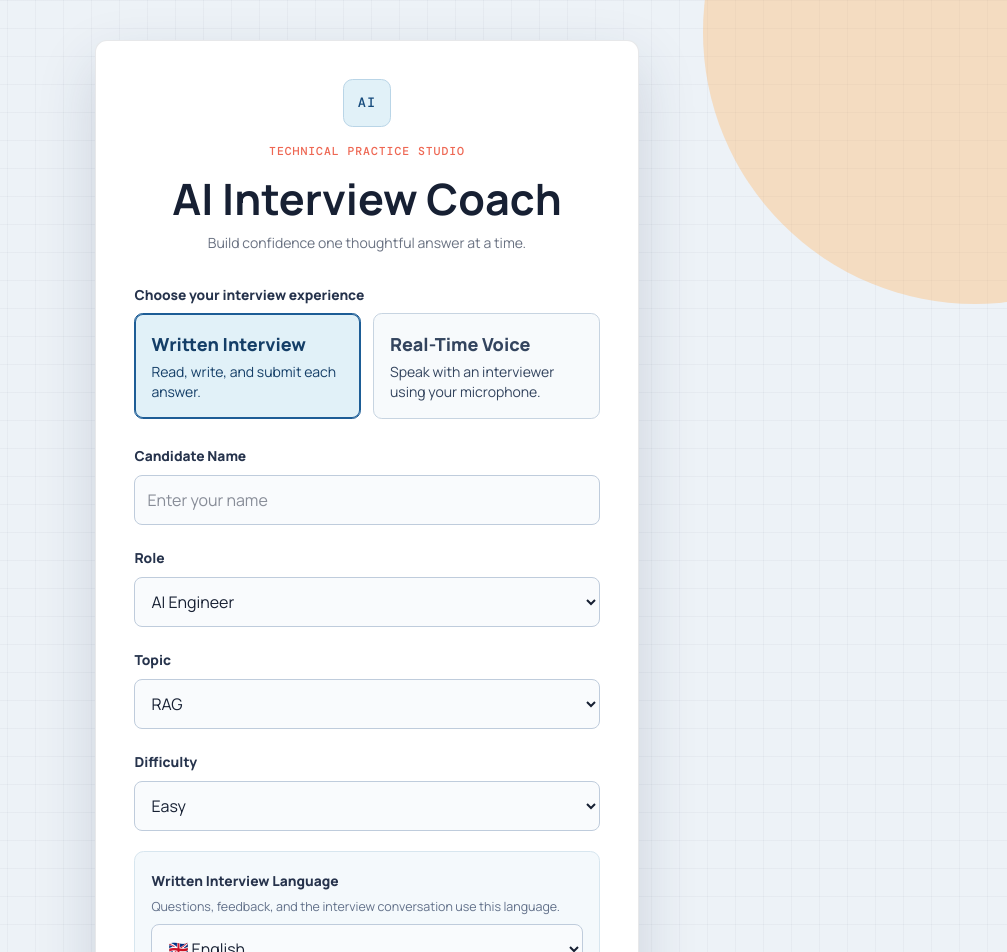
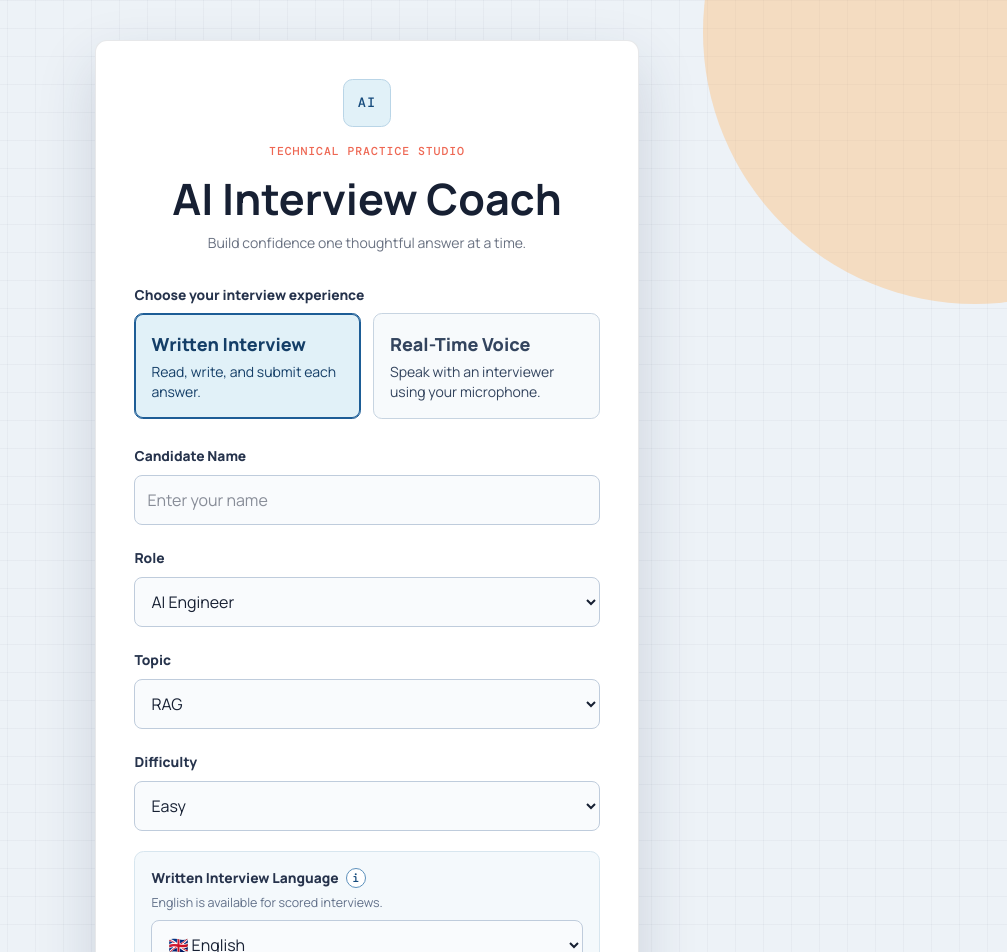
Before and after one commit to spqdot/ai-interview-coach, a React app in the folder frontend/: page / in a window 1280 px wide. Shown: the top 952 px of the page, without its empty margins (273-1280 px from the left). Built offline with nearby package versions, Linux system fonts and the light colour scheme; the HTML template or start-up script is replaced by a standard one.

Commit message:
Limit interview scoring to English

```diff
--- a/frontend/src/pages/Home.jsx
+++ b/frontend/src/pages/Home.jsx
@@ -10,6 +10,7 @@ function Home() {
     const [difficulty, setDifficulty] = useState("Easy");
     const [mode, setMode] = useState("written");
     const [speechLanguage, setSpeechLanguage] = useState("en-US");
+    const [showLanguageInfo, setShowLanguageInfo] = useState(false);
 
     const [loading, setLoading] = useState(false);
 
@@ -29,7 +30,7 @@ function Home() {
                 role: role,
                 topic: topic,
                 difficulty: difficulty,
-                language: speechLanguage,
+                language: "en-US",
             });
 
             console.log("Interview started:", response.data);
@@ -249,13 +250,30 @@ function Home() {
                     </div>
 
                     <div className="language-field">
-                            <label className="field-label">
+                            <div className="language-label-row">
+                                <label className="field-label">
                                 {mode === "voice" ? "Voice Interview Language" : "Written Interview Language"}
-                            </label>
+                                </label>
+                                <button
+                                    type="button"
+                                    className="language-info-button"
+                                    aria-label="Language availability information"
+                                    aria-expanded={showLanguageInfo}
+                                    onClick={() => setShowLanguageInfo((isOpen) => !isOpen)}
+                                >
+                                    i
+                                </button>
+                            </div>
 
                             <p className="field-hint">
-                                Questions, feedback, and the interview conversation use this language.
+                                English is available for scored interviews.
                             </p>
+
+                            {showLanguageInfo && (
+                                <p className="language-info-message" role="status">
+                                    Use English for the interview. Other languages will be implemented in a future release.
+                                </p>
+                            )}
 
                             <select
                                 className="form-control w-full border rounded-lg p-3 mt-2"
@@ -263,7 +281,7 @@ function Home() {
                                 onChange={(e) => setSpeechLanguage(e.target.value)}
                             >
                                 {Object.entries(VOICE_LANGUAGES).map(([language, locale]) => (
-                                    <option key={locale} value={locale}>
+                                    <option key={locale} value={locale} disabled={locale !== "en-US"}>
                                             {VOICE_LANGUAGE_LABELS[locale]}
                                     </option>
                                 ))}
--- a/frontend/src/styles/index.css
+++ b/frontend/src/styles/index.css
@@ -119,6 +119,46 @@ textarea {
     border: 1px solid #d7e6ef;
     border-radius: 0.6rem;
     background: #f4f9fc;
+}
+
+.language-label-row {
+    display: flex;
+    align-items: center;
+    gap: 0.45rem;
+}
+
+.language-info-button {
+    display: grid;
+    place-items: center;
+    width: 1.25rem;
+    height: 1.25rem;
+    padding: 0;
+    border: 1px solid #5c91bc;
+    border-radius: 50%;
+    background: #ffffff;
+    color: #164b7c;
+    font-family: "DM Mono", monospace;
+    font-size: 0.75rem;
+    font-weight: 500;
+    line-height: 1;
+}
+
+.language-info-button:hover,
+.language-info-button:focus-visible {
+    border-color: #1d5d96;
+    background: #e1f1f8;
+    outline: none;
+}
+
+.language-info-message {
+    margin: 0.75rem 0 0;
+    padding: 0.7rem 0.8rem;
+    border-left: 3px solid #1d5d96;
+    border-radius: 0.35rem;
+    background: #e7f3fb;
+    color: #164b7c;
+    font-size: 0.8rem;
+    line-height: 1.45;
 }
 
 .setup-form > div:not(.language-field) {
```
